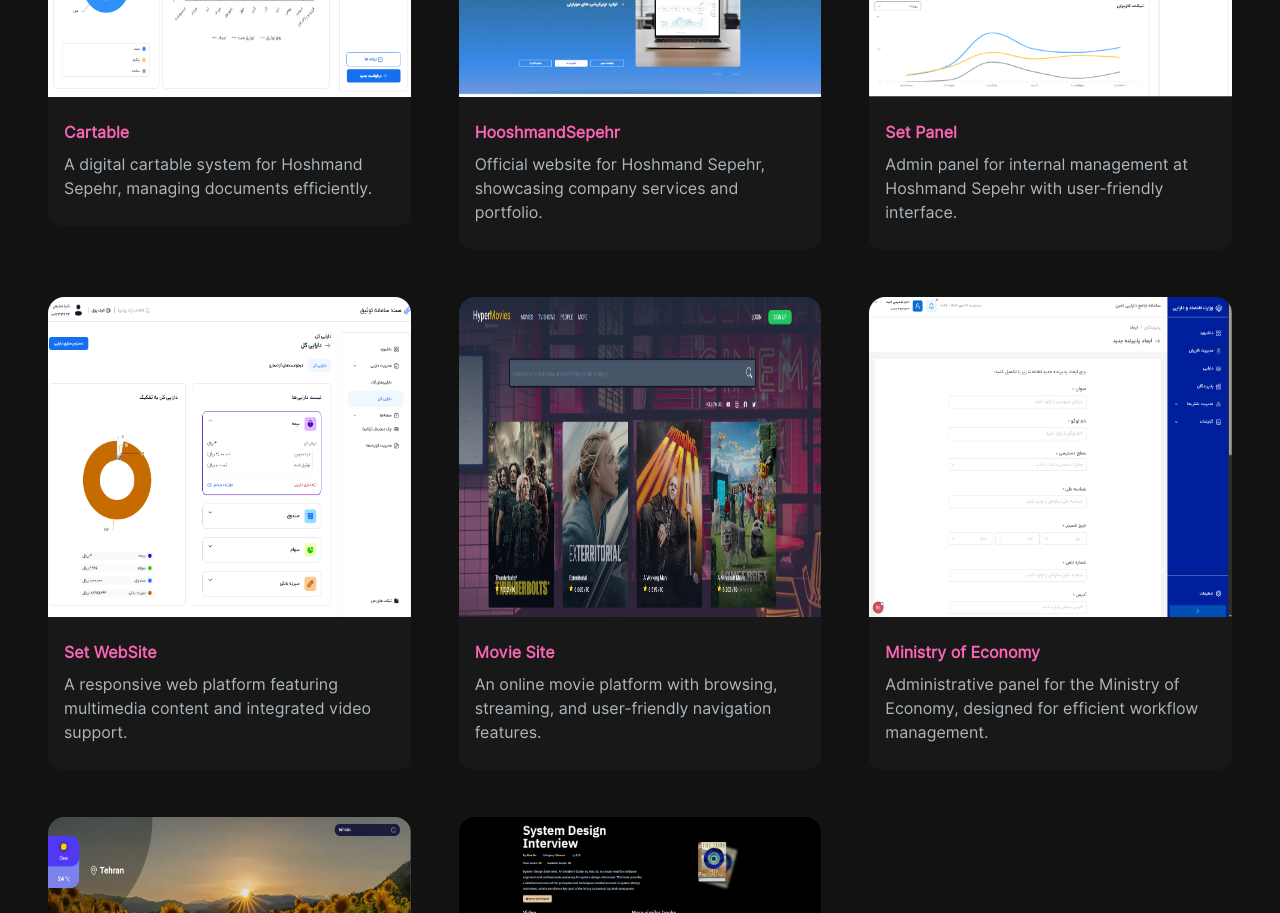
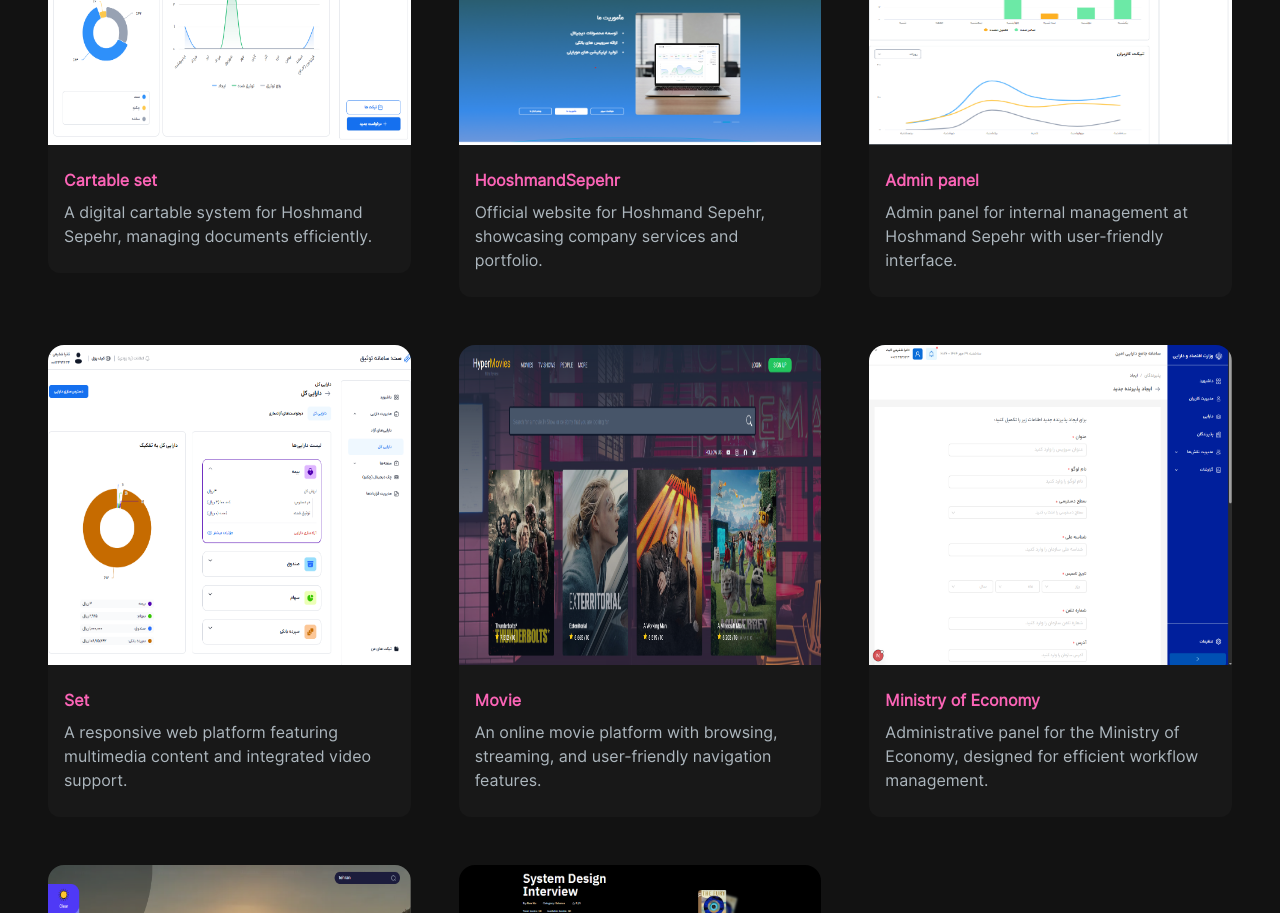
Before and after one commit to taniaa-sh/MyPortfolio, a Next.js app: page / in a window 1280 px wide. Shown: the part 1900-2813 px from the top of the page. Built offline with nearby package versions, Linux system fonts and the light colour scheme.

Commit message:
fix ui and update projects

```diff
--- a/components/AboutSection.jsx
+++ b/components/AboutSection.jsx
@@ -16,12 +16,11 @@ const Tab_Data = [
         <li>JavaScript (ES6+)</li>
         <li>TypeScript</li>
         <li>Tailwind CSS</li>
-        {/* <li>HTML5 & CSS3</li> */}
         <li>Responsive Design & Mobile-First Development</li>
         <li>Version Control with Git & GitHub</li>
-        {/* <li>API Integration (RESTful APIs, GraphQL)</li> */}
+        <li>API Integration (RESTful APIs)</li>
         <li>State Management (Redux, Context API)</li>
-        {/* <li>UI/UX Design Principles</li> */}
+        <li>Design Systems</li>
       </ul>
     ),
   },
--- a/components/HeroSection.jsx
+++ b/components/HeroSection.jsx
@@ -32,7 +32,7 @@ function HeroSection() {
             </button>
             <button
               onClick={() => {
-                const fileUrl = "/MyResume.pdf";
+                const fileUrl = "/taniaShafiee.pdf";
                 const link = document.createElement("a");
                 link.href = fileUrl;
                 link.download = "Tania_Shafiee_CV.pdf";
--- a/components/Navbar.jsx
+++ b/components/Navbar.jsx
@@ -14,7 +14,8 @@ const navLinkItems = [
     title: "projects",
   },
   {
-    href: "/#contact",
+    href: {
+      pathname: "/support",},
     title: "contact",
   },
 ];
--- a/components/ProjectSection.jsx
+++ b/components/ProjectSection.jsx
@@ -6,7 +6,7 @@ import { motion } from "framer-motion";
 const projectsData = [
   {
     id: 1,
-    title: "Cartable",
+    title: "Cartable set",
     description:
       "A digital cartable system for Hoshmand Sepehr, managing documents efficiently.",
     image: "/images/cartable.png",
@@ -25,7 +25,7 @@ const projectsData = [
   },
   {
     id: 3,
-    title: "Set Panel",
+    title: "Admin panel",
     description:
       "Admin panel for internal management at Hoshmand Sepehr with user-friendly interface.",
     image: "/images/panel.png",
@@ -34,24 +34,24 @@ const projectsData = [
   },
   {
     id: 4,
-    title: "Set WebSite",
+    title: "Set",
     description:
       "A responsive web platform featuring multimedia content and integrated video support.",
     image: "/images/set.png",
     tag: ["all", "web"],
     gitUrl: "",
-    hasVideo: true,
+    // hasVideo: true,
     previewUrl: "https://set.bsi.ir/",
-    videoSrc: "https://arashaltafi.ir/url_sample/mp4.mp4",
+    // videoSrc: "https://arashaltafi.ir/url_sample/mp4.mp4",
   },
   {
     id: 5,
-    title: "Movie Site",
+    title: "Movie",
     description:
       "An online movie platform with browsing, streaming, and user-friendly navigation features.",
     image: "/images/movie.png",
     tag: ["all", "web"],
-    gitUrl: "https://github.com/taniaa-sh/HyperMovie/tree/master",
+    gitUrl: "https://github.com/taniaa-sh/HyperMovie",
   },
   {
     id: 6,
@@ -71,7 +71,7 @@ const projectsData = [
     image: "/images/weather.png",
     tag: ["all", "web"],
     imgUrl: "/images/weather.png",
-    gitUrl: "https://github.com/taniaa-sh/weather-conditionsr/tree/master",
+    gitUrl: "https://github.com/taniaa-sh/weather-conditions",
     previewUrl: "https://weather-conditions.vercel.app/",
   },
   // {
@@ -109,7 +109,7 @@ const ProjectSection = () => {
   });
 
   return (
-    <>
+    <div id="projects">
       <h4 className="!mb-10 !mt-20 lg:!mt-0 font-semibold text-2xl md:text-4xl !text-center text-pink-400">
         my projects
       </h4>
@@ -153,7 +153,7 @@ const ProjectSection = () => {
           </motion.div>
         ))}
       </div>
-    </>
+    </div>
   );
 };
 
```
Also changed, not shown: 2 other files (tests, documents, lock files or other folders).
